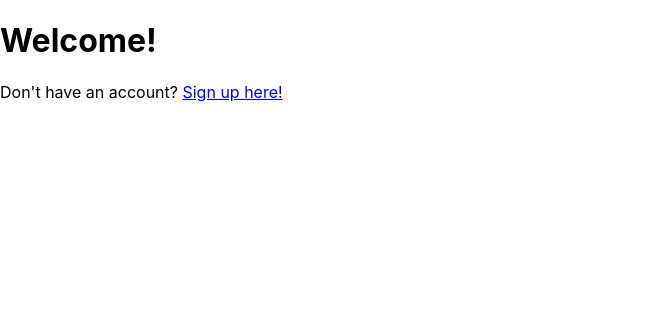
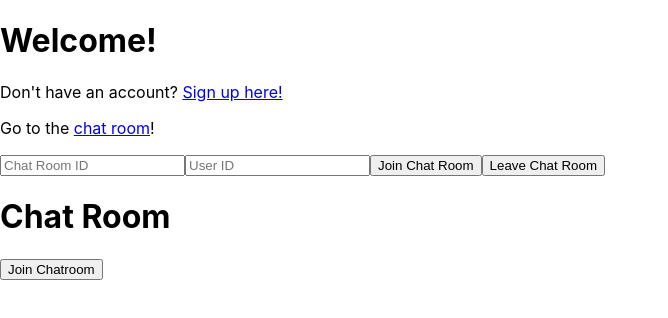
Before and after one commit to MTEspo/SOEN_343_Project, a React (Create React App) app in the folder Frontend/: page /chat in a window 1280 px wide. Shown: the top 318 px of the page, without its empty margins (0-668 px from the left). Built offline with nearby package versions, Linux system fonts and the light colour scheme.

Commit message:
chatroom testing

```diff
--- a/Frontend/src/App.js
+++ b/Frontend/src/App.js
@@ -2,6 +2,7 @@ import React from 'react';
 import { BrowserRouter, Route, Routes, Link } from 'react-router-dom';
 import SignUp from './Authentication/SignUp';
 import VerifyEmail from './Authentication/VerifyEmail';
+import ChatRoomContainer from './chat/ChatRoomContainer';
 
 function App() {
   return (
@@ -12,10 +13,15 @@ function App() {
           Don't have an account?{' '}
           <Link to="/signup">Sign up here!</Link>
         </p>
+        <p>
+          Go to the{' '}
+          <Link to="/chat">chat room</Link>!
+        </p>
       </div>
       <Routes>
         <Route path="/signup" element={<SignUp />} />
         <Route path="/verify-email" element={<VerifyEmail />} />
+        <Route path="/chat" element={<ChatRoomContainer />} />
       </Routes>
     </BrowserRouter>
   );
--- /dev/null
+++ b/Frontend/src/chat/ChatRoom.js
@@ -0,0 +1,40 @@
+import React from 'react';
+
+const ChatRoom = ({
+  messages,
+  newMessage,
+  handleSendMessage,
+  setNewMessage,
+  joined,
+  handleJoinChatroom,
+  handleLeaveChatroom,
+}) => {
+  return (
+    <div>
+      <h1>Chat Room</h1>
+      {joined ? (
+        <div>
+          <div>
+            {messages.map((message, index) => (
+              <p key={index}>{message}</p>
+            ))}
+          </div>
+          <input
+            type="text"
+            value={newMessage}
+            onChange={(event) => setNewMessage(event.target.value)}
+            placeholder="Type a message..."
+          />
+          <button onClick={handleSendMessage}>Send</button>
+          <button onClick={handleLeaveChatroom}>Leave Chatroom</button>
+        </div>
+      ) : (
+        <div>
+          <button onClick={handleJoinChatroom}>Join Chatroom</button>
+        </div>
+      )}
+    </div>
+  );
+};
+
+export default ChatRoom;
--- /dev/null
+++ b/Frontend/src/chat/ChatRoomContainer.js
@@ -0,0 +1,126 @@
+import React, { useState, useEffect, useRef } from 'react';
+import axios from 'axios';
+import ChatRoom from './ChatRoom';
+
+const ChatRoomContainer = () => {
+  const [messages, setMessages] = useState([]);
+  const [newMessage, setNewMessage] = useState('');
+  const ws = useRef(null);
+  const [joined, setJoined] = useState(false);
+  const [chatroomId, setChatroomId] = useState('');
+  const [userId, setUserId] = useState('');
+
+  useEffect(() => {
+    const handleBeforeUnload = () => {
+      axios.post(`http://localhost:8080/api/chatrooms/${chatroomId}/leave/${userId}`)
+        .then((response) => {
+          console.log(response.data);
+        })
+        .catch((error) => {
+          console.error(error);
+        });
+    };
+
+    window.addEventListener('beforeunload', handleBeforeUnload);
+
+    return () => {
+      window.removeEventListener('beforeunload', handleBeforeUnload);
+    };
+  }, [chatroomId, userId]);
+
+  useEffect(() => {
+    if (joined) {
+      if (!ws.current || ws.current.readyState === WebSocket.CLOSED) {
+        ws.current = new WebSocket(`ws://localhost:8080/chat/${chatroomId}`);
+
+        ws.current.onmessage = (event) => {
+          console.log(`Received message: ${event.data}`);
+          setMessages((prevMessages) => [...prevMessages, event.data]);
+        };
+
+        ws.current.onerror = (event) => {
+          console.error('WebSocket error:', event);
+        };
+
+        ws.current.onclose = () => {
+          console.log('WebSocket disconnected');
+        };
+      }
+    }
+  }, [joined, chatroomId]);
+
+  useEffect(() => {
+    return () => {
+      if (ws.current && ws.current.readyState === WebSocket.OPEN) {
+        ws.current.close();
+      }
+    };
+  }, []);
+
+  const handleJoinChatroom = () => {
+    axios.post(`http://localhost:8080/api/chatrooms/${chatroomId}/join/${userId}`)
+      .then((response) => {
+        console.log(response.data);
+        setJoined(true);
+      })
+      .catch((error) => {
+        console.error(error);
+      });
+  };
+
+  const handleLeaveChatroom = () => {
+    axios.post(`http://localhost:8080/api/chatrooms/${chatroomId}/leave/${userId}`)
+      .then((response) => {
+        console.log(response.data.numberUsersInChatRoom);
+        if (response.data.numberUsersInChatRoom === 0) {
+          if (ws.current && ws.current.readyState === WebSocket.OPEN) {
+            console.log("here")
+            ws.current.close();
+          }
+        }
+        setJoined(false);
+        setMessages([]); // Reset the messages state variable
+      })
+      .catch((error) => {
+        console.error(error);
+      });
+  };
+
+  const handleSendMessage = () => {
+    if (ws.current && ws.current.readyState === WebSocket.OPEN) {
+      const messageData = JSON.stringify({ userId, message: newMessage });
+      ws.current.send(messageData);
+      setNewMessage('');
+    } else {
+      console.error('WebSocket is not connected');
+    }
+  };
+
+  return (
+    <div>
+      <input
+        type="text"
+        value={chatroomId}
+        onChange={(event) => setChatroomId(event.target.value)}
+        placeholder="Chat Room ID"
+      />
+      <input
+        type="text"
+        value={userId}
+        onChange={(event) => setUserId(event.target.value)}
+        placeholder="User ID"
+      />
+      <button onClick={handleJoinChatroom}>Join Chat Room</button>
+      <button onClick={handleLeaveChatroom}>Leave Chat Room</button>
+      <ChatRoom
+        messages={messages}
+        newMessage={newMessage}
+        handleSendMessage={handleSendMessage}
+        setNewMessage={setNewMessage}
+        joined={joined}
+      />
+    </div>
+  );
+};
+
+export default ChatRoomContainer;
```
